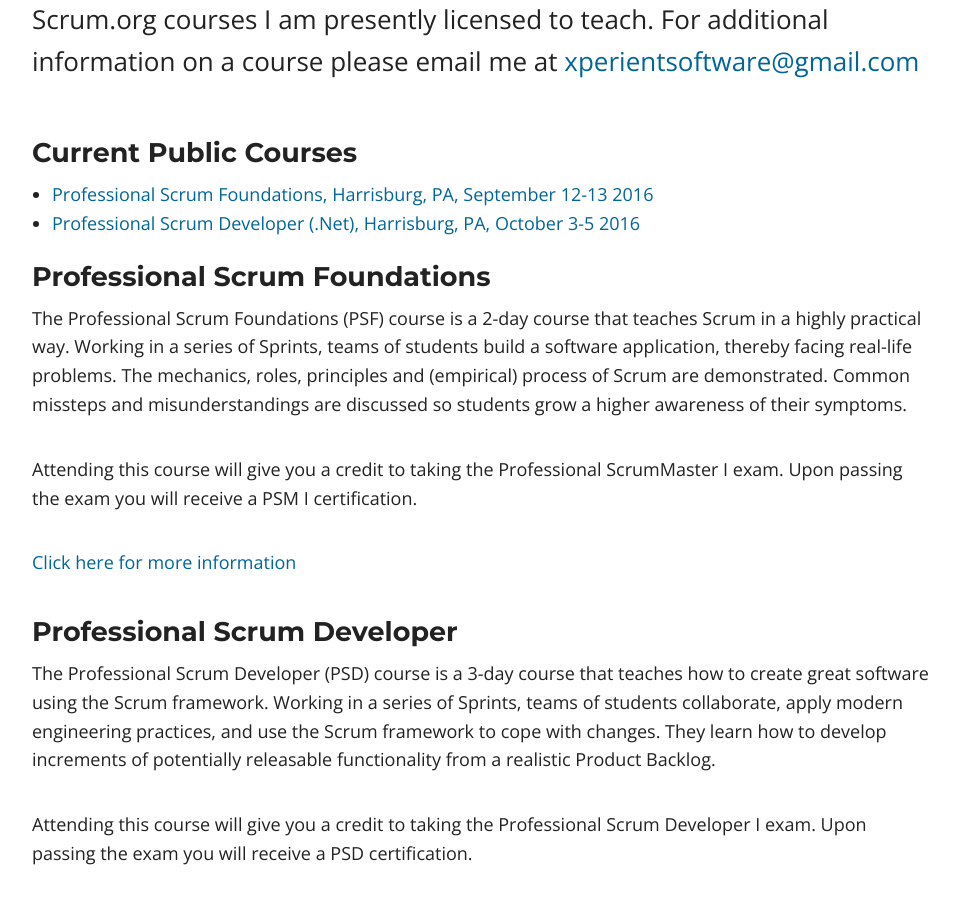
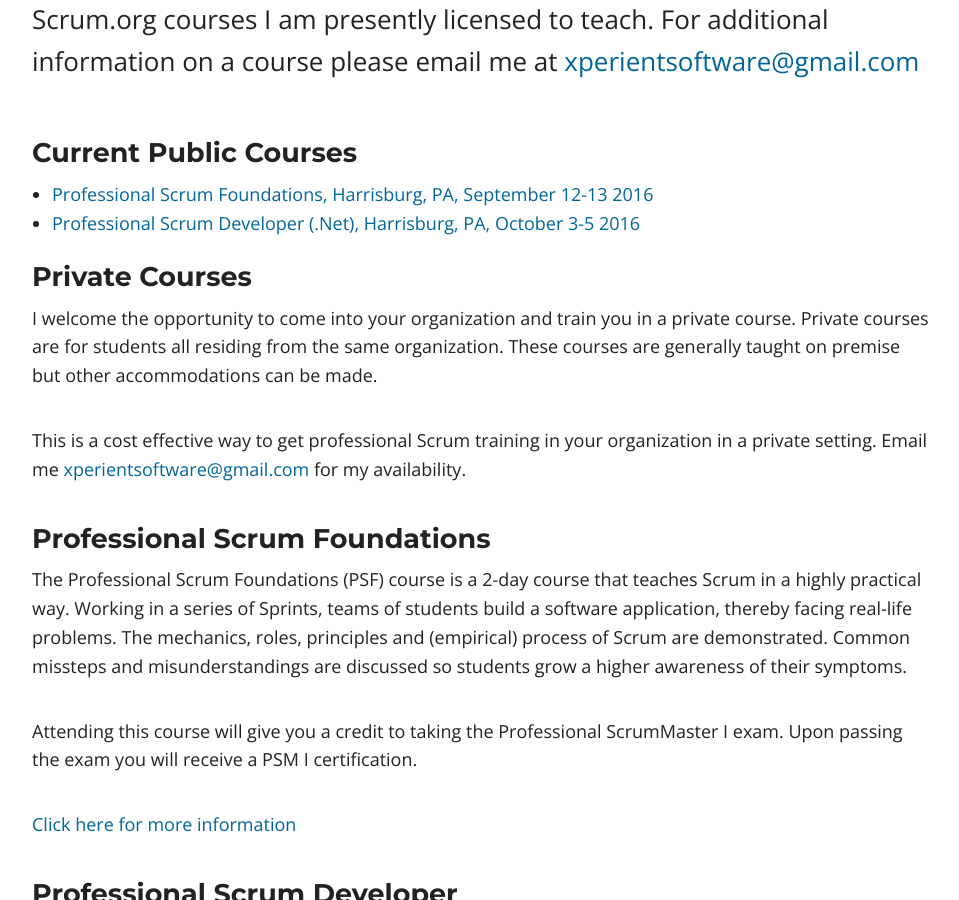
Before and after one commit to agiletodd/agiletodd.github.io, a Jekyll site: the page built from training.md, in a window 1280 px wide and 900 px high, scrolled down 461 px. Shown: the whole window, without its empty margins (158-1117 px from the left). Built offline with Jekyll 4.4.1, drawn with Linux system fonts in a browser that asks for light colours; nearby versions of some CDN libraries.

Commit message:
Training Page - Added Private

```diff
--- a/training.md
+++ b/training.md
@@ -12,6 +12,11 @@
 + [Professional Scrum Foundations, Harrisburg, PA, September 12-13 2016](http://courses.scrum.org/classes/show/4293)
 + [Professional Scrum Developer (.Net), Harrisburg, PA, October 3-5 2016](http://courses.scrum.org/classes/show/4294)
 
+### Private Courses
+I welcome the opportunity to come into your organization and train you in a private course. Private courses are for students all residing from the same organization. These courses are generally taught on premise but other accommodations can be made.
+
+This is a cost effective way to get professional Scrum training in your organization in a private setting. Email me <a href="mailto:xperientsoftware@gmail.com" target="_top">xperientsoftware@gmail.com</a> for my availability.
+
 ### Professional Scrum Foundations
 The Professional Scrum Foundations (PSF) course is a 2-day course that teaches Scrum in a highly practical way. Working in a series of Sprints, teams of students build a software application, thereby facing real-life problems. The mechanics, roles, principles and (empirical) process of Scrum are demonstrated. Common missteps and misunderstandings are discussed so students grow a higher awareness of their symptoms.
 
```
